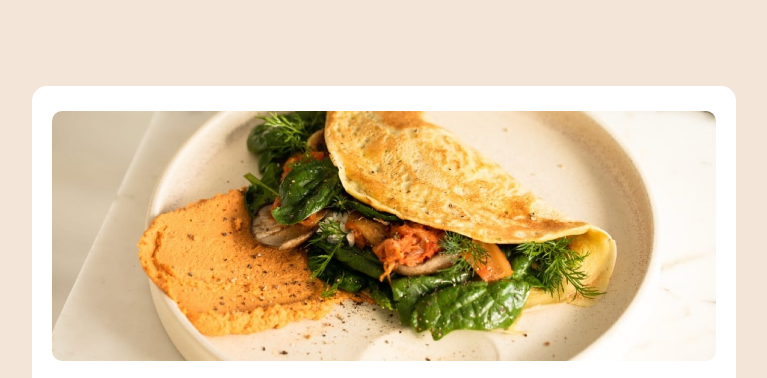
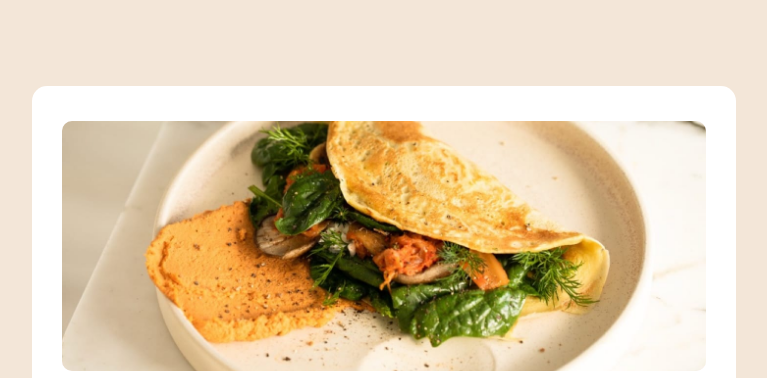
Before and after one commit to raymondkembs/simple-recipe-page, a plain HTML site: page index.html in a window 1280 px wide. Shown: the top 378 px of the page, without its empty margins (256-1023 px from the left). Drawn offline with Linux system fonts and the light colour scheme.

Commit message:
Update home.css

```diff
--- a/home.css
+++ b/home.css
@@ -29,8 +29,8 @@ body{
     justify-content: flex-start;
     align-items: center;
     flex-direction: column;
-    padding: 20px;
-    margin: 86px;
+    padding: 30px;
+    margin: 86px 20px 86px 20px;
     width: 55%;
     height: auto;
     border-radius: 15px;
```
